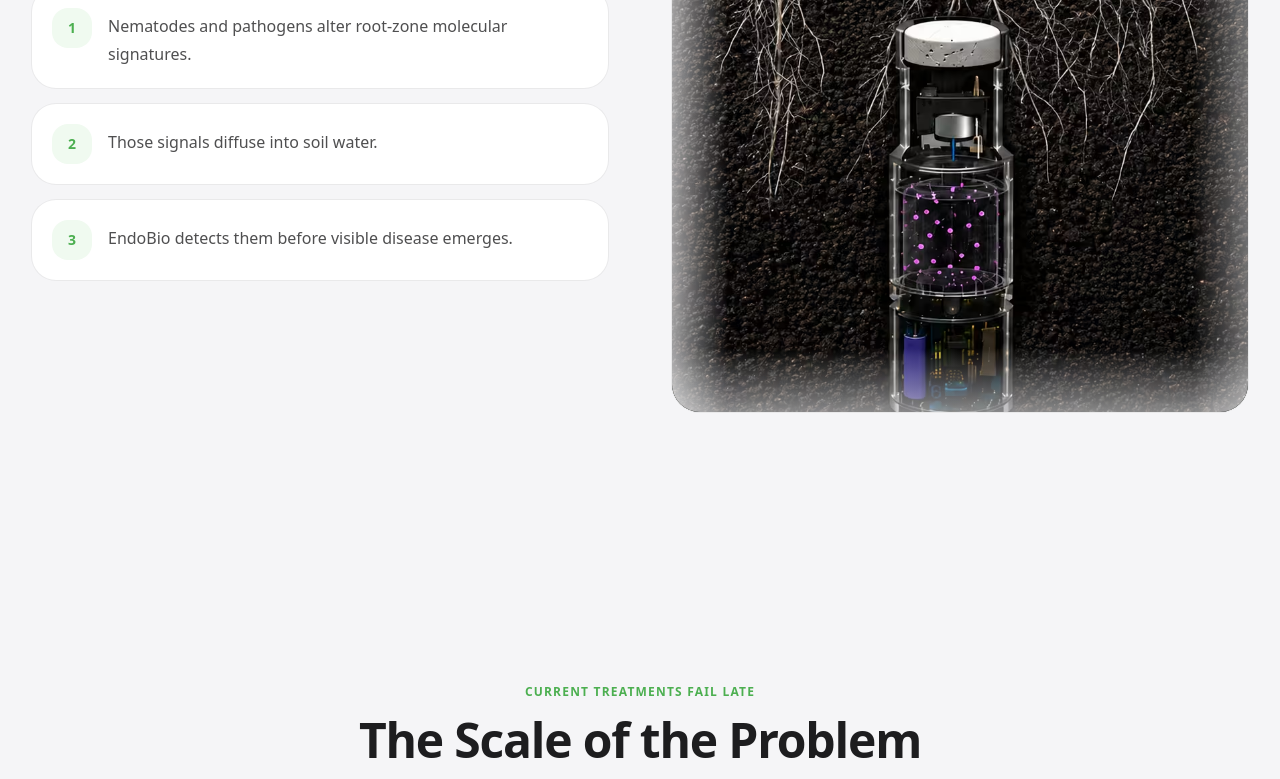
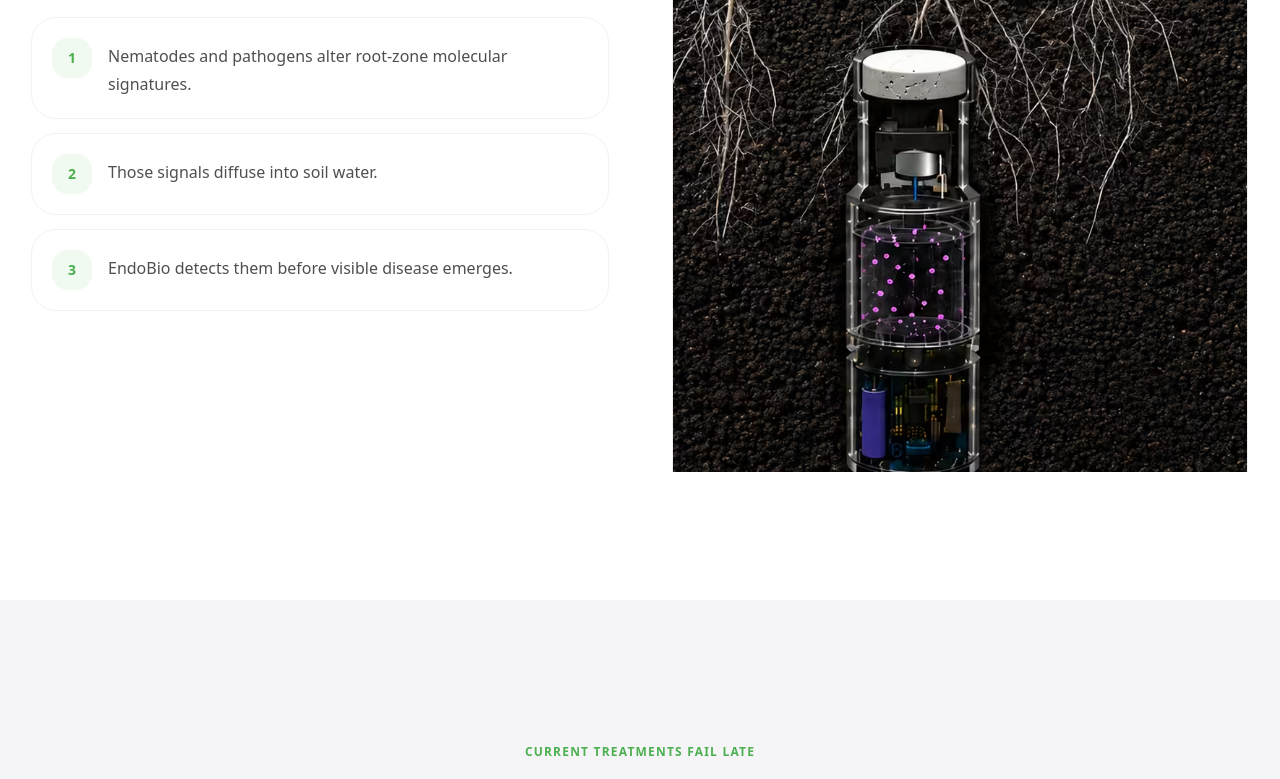
Before and after one commit to endobio/endobio.github.io, a React (Vite) app: page / in a window 1280 px wide. Shown: the part 6194-6973 px from the top of the page. Built offline with nearby package versions, Linux system fonts and the light colour scheme; the HTML template or start-up script is replaced by a standard one.

Commit message:
tweaking the sensor section visuals

```diff
--- a/src/components/SensorSection/index.tsx
+++ b/src/components/SensorSection/index.tsx
@@ -6,7 +6,7 @@ const callouts = [
 
 export default function SensorSection() {
   return (
-    <section className="overflow-hidden bg-[#f5f5f7] py-24 sm:py-32">
+    <section className="overflow-hidden bg-white py-24 sm:py-32">
       <div className="mx-auto grid max-w-7xl items-center gap-12 px-6 lg:grid-cols-2 lg:gap-16 lg:px-8">
         <div>
           <p className="mb-4 text-xs font-semibold uppercase tracking-widest text-[#4caf50]">
@@ -31,15 +31,12 @@ export default function SensorSection() {
           </div>
         </div>
 
-        <div className="relative min-h-[520px] overflow-hidden rounded-[28px] bg-[#0c180f] ring-1 ring-black/5 sm:min-h-[680px] lg:min-h-[760px]">
+        <div className="relative min-h-[560px] overflow-hidden border-x border-[#eeeeee] bg-white sm:min-h-[720px] lg:min-h-[820px]">
           <img
             src="/new-sensor.avif"
             alt="EndoBio sensor buried beside soybean roots in the root zone."
-            className="absolute inset-0 h-full w-full object-cover"
+            className="absolute inset-0 h-full w-full object-cover object-[62%_54%] lg:object-[60%_54%]"
           />
-          <div className="pointer-events-none absolute inset-y-0 left-0 w-14 bg-gradient-to-r from-[#f5f5f7]/65 to-transparent" />
-          <div className="pointer-events-none absolute inset-y-0 right-0 w-14 bg-gradient-to-l from-[#f5f5f7]/45 to-transparent" />
-          <div className="pointer-events-none absolute inset-x-0 bottom-0 h-16 bg-gradient-to-t from-[#f5f5f7]/55 to-transparent" />
         </div>
       </div>
     </section>
```
